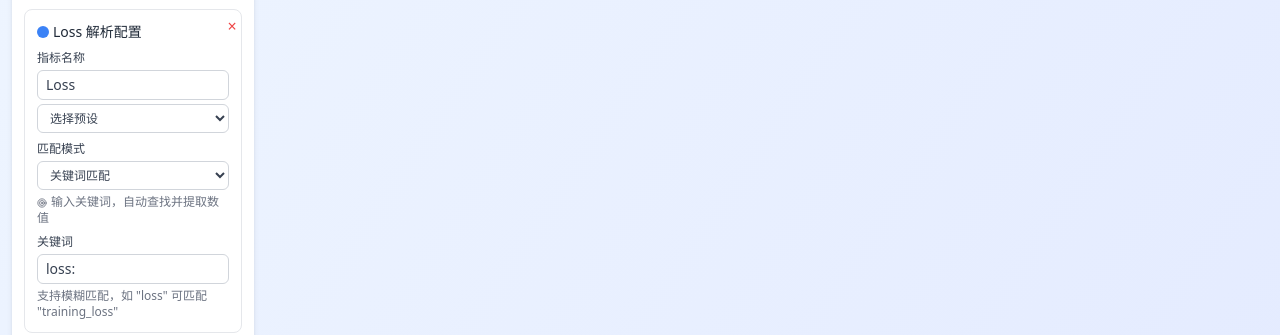
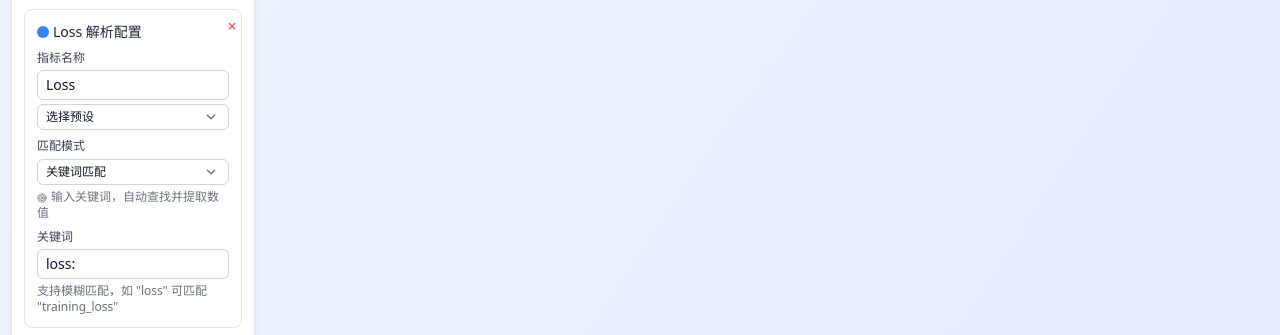
Before and after one commit to JavaZeroo/log-parser, a React (Vite) app: page / in a window 1280 px wide. Shown: the part 427-762 px from the top of the page. Built offline with nearby package versions, Linux system fonts and the light colour scheme; what chartjs-plugin-zoom would draw is missing.

Commit message:
fix: apply global dark form styles

```diff
--- a/src/index.css
+++ b/src/index.css
@@ -59,6 +59,17 @@
 
   .skip-link:focus {
     top: 6px;
+  }
+}
+
+/* Global form control styles */
+@layer base {
+  input,
+  select,
+  textarea {
+    @apply bg-white text-gray-900 border border-gray-300 rounded-md;
+    @apply dark:bg-gray-800 dark:text-gray-100 dark:border-gray-600;
+    @apply focus:outline-none focus:ring-2 focus:ring-blue-500 focus:border-blue-500;
   }
 }
 
--- a/tailwind.config.js
+++ b/tailwind.config.js
@@ -1,12 +1,14 @@
+import forms from '@tailwindcss/forms'
+
 /** @type {import('tailwindcss').Config} */
 export default {
   darkMode: 'class',
   content: [
-    "./index.html",
-    "./src/**/*.{js,ts,jsx,tsx}",
+    './index.html',
+    './src/**/*.{js,ts,jsx,tsx}',
   ],
   theme: {
     extend: {},
   },
-  plugins: [],
+  plugins: [forms],
 }
```
